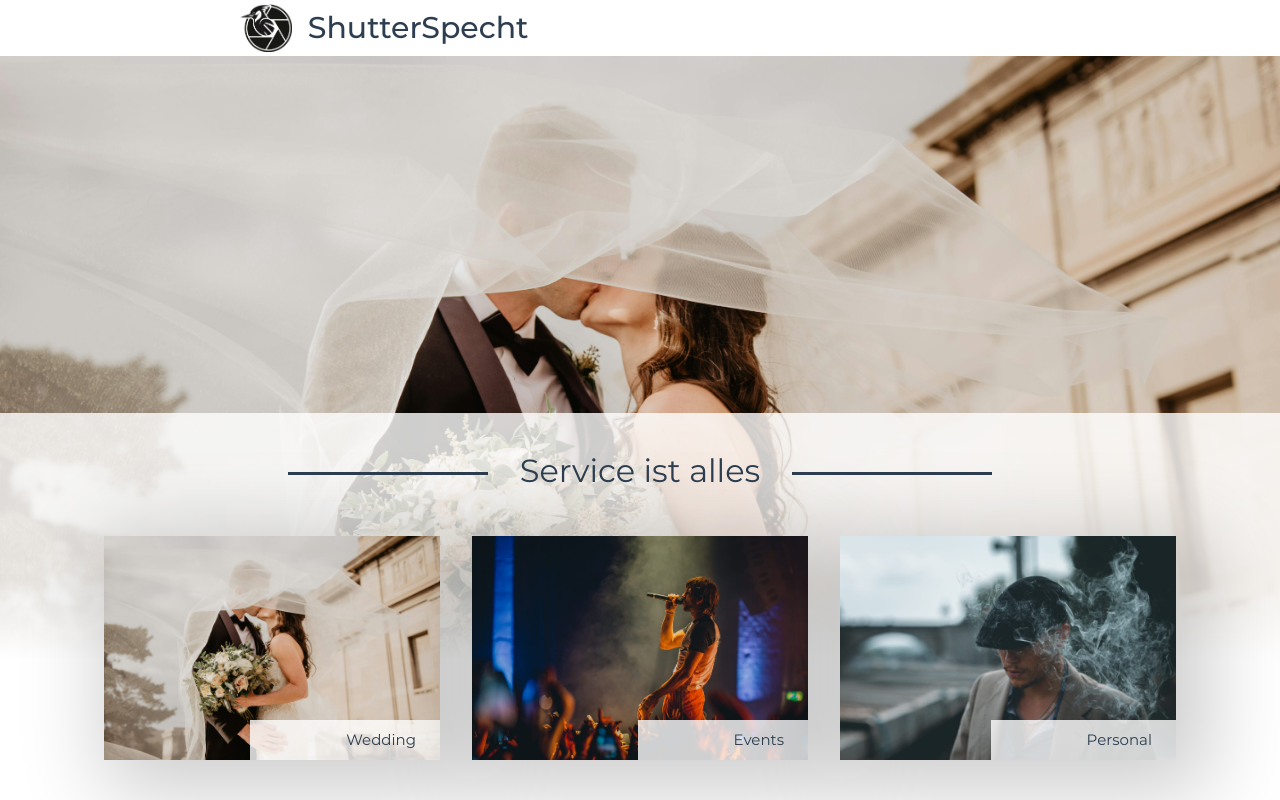
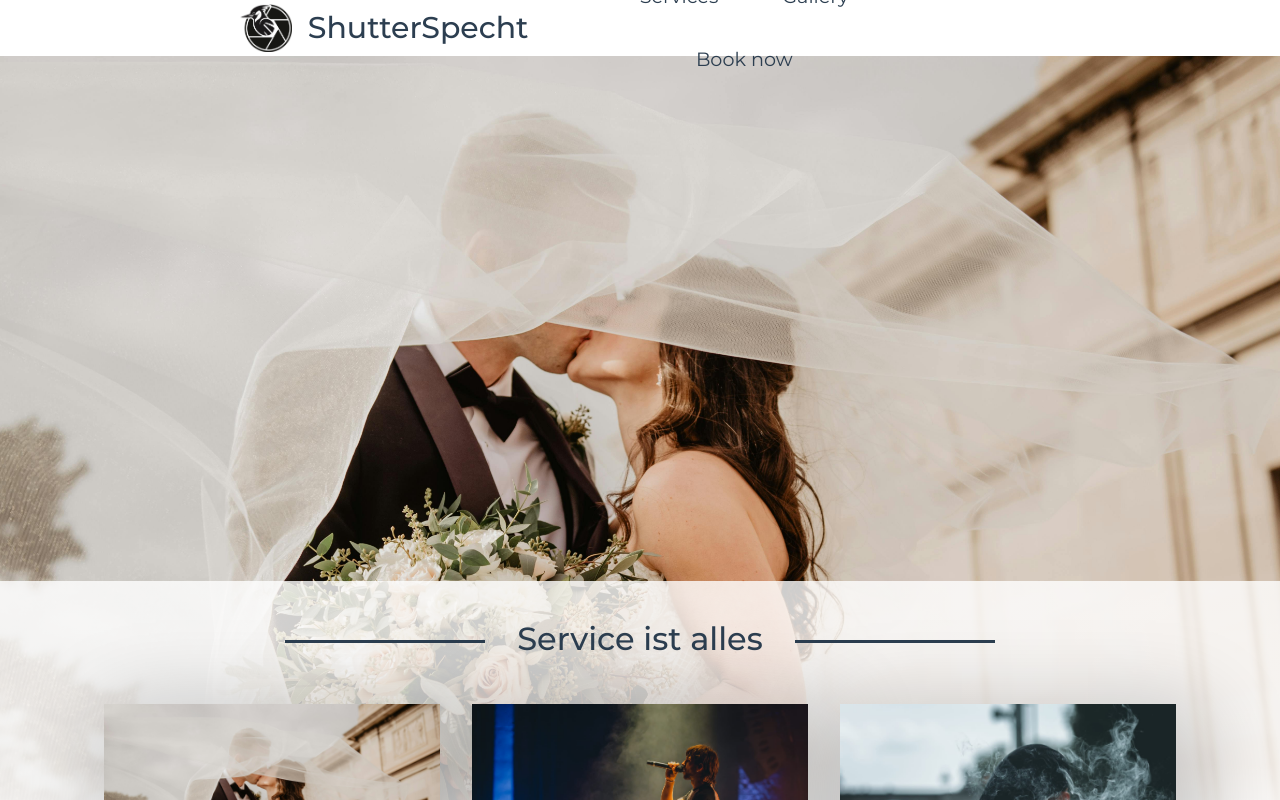
Before and after one commit to dkuehnl/shutter_specht, a Vue app in the folder frontend/: page / in a window 1280 px wide. Shown: the top 800 px of the page. Built offline with nearby package versions, Linux system fonts and the light colour scheme; a web font is replaced by a local one.

Commit message:
desktop-design finished

```diff
--- a/frontend/src/App.vue
+++ b/frontend/src/App.vue
@@ -1,13 +1,29 @@
 <script setup>
-import HelloWorld from './components/HelloWorld.vue'
-import TheWelcome from './components/TheWelcome.vue'
+
 </script>
 
 <template>
   <header>
     <div id="header">
-      <img id="logo" src="./assets/Logo.png" alt="Logo ShutterSpecht"/>
-      <h1 id="logo_name">ShutterSpecht</h1>
+      <div id="header_logo">
+        <img id="logo" src="./assets/Logo.png" alt="Logo ShutterSpecht"/>
+        <a class="link" href="#">
+          <h1 id="logo_name">ShutterSpecht</h1>
+        </a>
+      </div>
+      <nav class="header_nav">
+        <ul class="header_nav__ul">
+          <li class="header_nav__li">
+            <a href="#service" class="link header_nav__link">Services</a>
+          </li>
+          <li class="header_nav__li">
+            <a href="#gallery_content" class="link header_nav__link">Gallery</a>
+          </li>
+          <li class="header_nav__li header_nav__li--desktop">
+            <a href="#contact_frm" class="link header_nav__link">Book now</a>
+          </li>
+        </ul>
+      </nav>
     </div>
   </header>
   <section id="service_content">
@@ -56,9 +72,7 @@ import TheWelcome from './components/TheWelcome.vue'
         <div class="upper_flexbox">
           <div class="gallery_box">
             <img class="box_image box_image--protrait" src="./assets/pictures/personal.jpg" alt="Gallery-Image Portrait" />
-            <div class="box_heading box_heading--gallery">
-              <h4 class="">Portrait</h4>
-            </div>
+              <h4 class="box_heading box_heading--gallery">Portrait</h4>
           </div>
           <div class="gallery_box">
             <img class="box_image box_image--wedding" src="./assets/pictures/wedding.jpg" alt="Gallery-Image Wedding" />
--- a/frontend/src/assets/main.css
+++ b/frontend/src/assets/main.css
@@ -1,25 +1,15 @@
 @import './base.css';
 @import './fonts/Montserrat/webfonts/Montserrat.css';
+
+html {
+  scroll-behavior: smooth;
+}
 
 #app {
   max-width: 100vw;
   margin: 0 auto;
   font-weight: normal;
   font-family: "Montserrat", sans-serif;
-}
-
-a,
-.green {
-  text-decoration: none;
-  color: hsla(160, 100%, 37%, 1);
-  transition: 0.4s;
-  padding: 3px;
-}
-
-@media (hover: hover) {
-  a:hover {
-    background-color: hsla(160, 100%, 37%, 0.2);
-  }
 }
 
 @media (min-width: 1024px) {
@@ -35,12 +25,55 @@ a,
   }*/
 }
 
+.link {
+  text-decoration: none;
+  color: inherit;
+  cursor: pointer;
+}
+
+.header_nav {
+  display: flex;
+  flex-direction: row;
+  justify-content: space-between;
+}
+
+.header_nav__ul {
+  margin: 0;
+  padding: 0;
+  text-align: center;
+}
+
+.header_nav__li {
+  display: inline-block;
+  list-style-type: none;
+}
+
+.header_nav__link {
+  display: inline-block;
+  padding: 1rem 2rem 1rem 2rem;
+  font-size: 1.2rem;
+  transition: all 0.5s ease-in-out;
+}
+
+.header_nav__link:hover {
+  text-shadow: 0 0 1rem rgba(0,0,0,0.5);
+}
+
 #header {
-  width: auto;
+  width: 100%;
   background-color: white;
   height: 3.5rem;
   display: flex;
   align-items: center;
+  justify-content: space-between;
+  padding-left: 15rem;
+  padding-right: 20rem;
+  position: fixed;
+  z-index: 1000;
+}
+
+#header_logo {
+  display: flex;
 }
 
 #logo_name {
@@ -50,12 +83,11 @@ a,
 }
 
 #logo {
-  margin-left: 15rem;
   height: 3rem;
 }
 
 #service_content {
-  height: 60vw;
+  height: 130vh;
   position: relative;
   background-image:
     linear-gradient(to bottom, rgba(255, 255, 255, 0) 80%, rgba(255, 255, 255, 1) 100%),
@@ -74,7 +106,11 @@ a,
   position: absolute;
   width: 100%;
   bottom: 0;
-  padding-bottom: 3rem;
+  padding-bottom: 6rem;
+}
+
+#service:target {
+  scroll-margin-top: 10rem;
 }
 
 .container {
@@ -90,6 +126,7 @@ a,
   margin-top: 2rem;
   margin-bottom: 1.5rem;
   font-size: 2rem;
+  font-weight: 500;
 }
 
 .section_heading::before,
@@ -97,7 +134,7 @@ a,
   content: "";
   display: inline-block;
   width: 12.5rem;
-  height: 0.2rem;
+  height: 0.15rem;
   background-color: #2c3e50;
   vertical-align: middle;
   margin: 0 2rem;
@@ -152,7 +189,9 @@ a,
   position: absolute;
   bottom: 0;
   right: 0;
-  padding: 0.5rem 1.5rem 0.5rem 6rem;
+  padding: 0.2rem 2rem 0.2rem 8.5rem;
+  font-size: 1.3rem;
+  font-weight: 500;
 }
 
 #event_content {
@@ -199,6 +238,11 @@ a,
   background-color: white;
   height: 100vh;
   margin-bottom: 6rem;
+  margin-top: 3.5rem;
+}
+
+#gallery_content:target {
+  scroll-margin-top: 10rem;
 }
 
 .upper_flexbox {
```
